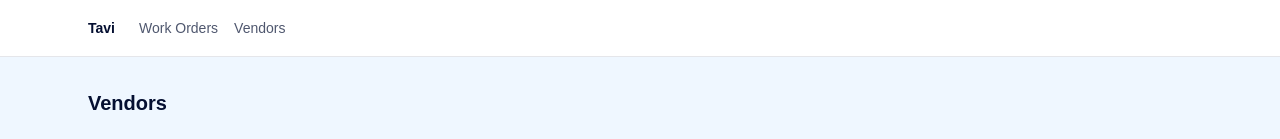
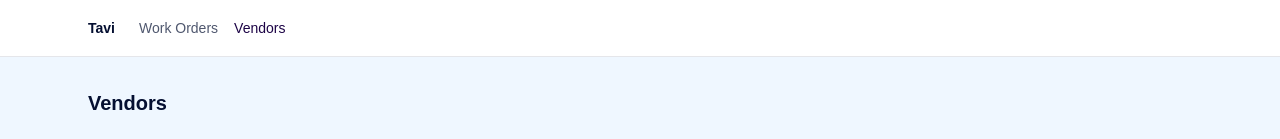
Before and after one commit to karthikp32/tavi, a Next.js app in the folder frontend/: page /vendors in a window 1280 px wide. Shown: the top 139 px of the page. Built offline with nearby package versions, Linux system fonts and the light colour scheme; no server answers.

Commit message:
Highlight the active nav tab in AppShell
Clicking between Work Orders and Vendors gave no visual indication
of which page was active. Use usePathname to mark the matching nav
link (and its sub-routes) as current.

```diff
--- a/frontend/src/components/layout/AppShell.tsx
+++ b/frontend/src/components/layout/AppShell.tsx
@@ -1,4 +1,7 @@
+"use client";
+
 import Link from "next/link";
+import { usePathname } from "next/navigation";
 import type { ReactNode } from "react";
 
 const navLinks = [
@@ -11,6 +14,8 @@ interface AppShellProps {
 }
 
 export function AppShell({ children }: AppShellProps) {
+  const pathname = usePathname();
+
   return (
     <div className="flex min-h-screen flex-col bg-tavi-pale-blue/40">
       <header className="border-b border-tavi-navy/10 bg-white">
@@ -19,16 +24,25 @@ export function AppShell({ children }: AppShellProps) {
             Tavi
           </Link>
           <ul className="flex gap-4">
-            {navLinks.map((link) => (
+            {navLinks.map((link) => {
+              const isActive =
+                pathname === link.href || pathname?.startsWith(`${link.href}/`);
+              return (
                 <li key={link.href}>
                   <Link
                     href={link.href}
-                  className="text-sm font-medium text-tavi-navy/70 hover:text-tavi-indigo"
+                    aria-current={isActive ? "page" : undefined}
+                    className={
+                      isActive
+                        ? "text-sm font-medium text-tavi-indigo"
+                        : "text-sm font-medium text-tavi-navy/70 hover:text-tavi-indigo"
+                    }
                   >
                     {link.label}
                   </Link>
                 </li>
-            ))}
+              );
+            })}
           </ul>
         </nav>
       </header>
```
Also changed, not shown: 1 other file (tests, documents, lock files or other folders). Lines whose indentation alone changed are shown as unchanged.
